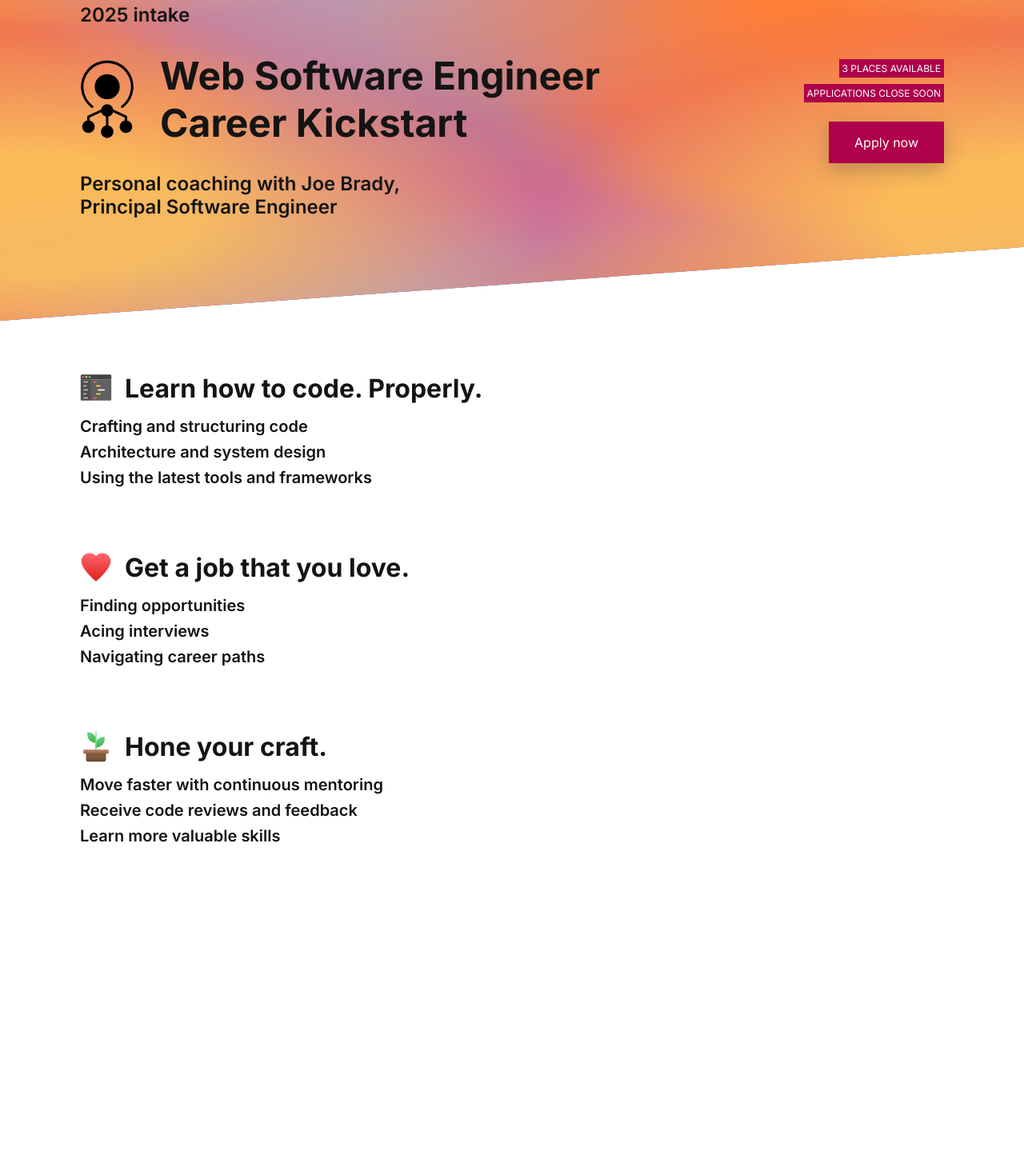
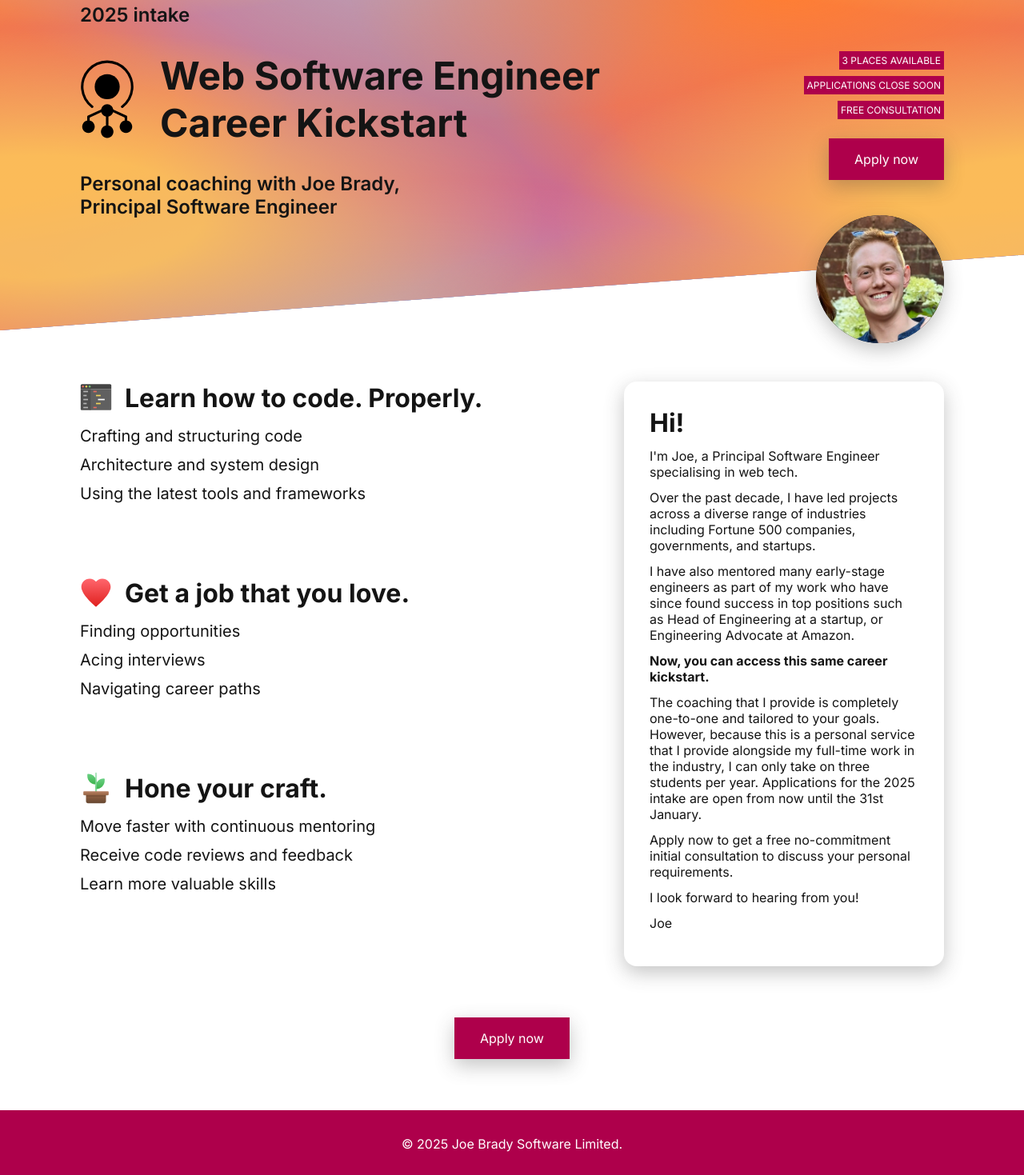
Before and after one commit to Joe-Brady/coaching-site, a Next.js app: page / in a window 1280 px wide. Shown: the part 60-1529 px from the top of the page at 80% size. Before the commit the page ends 1117 px from the top, so only its background shows below. Built offline with nearby package versions, Linux system fonts and the light colour scheme.

Commit message:
Add image

```diff
--- a/src/app/globals.css
+++ b/src/app/globals.css
@@ -29,9 +29,22 @@ a {
   text-decoration: none;
 }
 
-.xl {
+.xxl {
   font-size: 8rem;
 }
+
+.xl {
+  font-size: 6rem;
+}
+
+.l {
+  font-size: 4rem;
+}
+
+.m {
+  font-size: 2.5rem;
+}
+
 
 h1, .h1 {
   font-size: 6rem;
@@ -53,6 +66,14 @@ h4, .h4 {
   font-weight: 600;
 }
 
+p, .p {
+  margin: 1.5rem 0;
+}
+
 small {
   font-size: 1.5rem;
 }
+
+.bold {
+  font-weight: 700;
+}
--- a/src/app/page.module.css
+++ b/src/app/page.module.css
@@ -14,6 +14,7 @@
   grid-gap: 4rem;
   align-items: center;
   margin-bottom: 8rem;
+  position: relative;
 }
 
 .heroTitle {
@@ -27,22 +28,60 @@
   flex-direction: column;
   align-items: flex-start;
   gap: 1rem;
-
-  a {
-    margin-top: 2rem;
-  }
 }
 
+.heroCallToActionContainer a {
+  margin-top: 2rem;
+}
+
+.profileImage {
+  position: absolute;
+  bottom: -2rem;
+  right: 0;
+  background-color: var(--black);
+  border-radius: 50%;
+  width: 20rem;
+  height: 20rem;
+  box-shadow: var(--float-shadow);
+  overflow: hidden;
+  display: flex;
+  justify-content: center;
+  align-items: center;
+}
+
+.profileAndSummaryGrid {
+  display: grid;
+  grid-template-columns: 1fr;
+  grid-gap: 4rem;
+  align-items: flex-start;
+}
+
+.profile {
+  order: 1;
+  max-width: 80rem;
+}
 
 .summaryInfoGrid {
   display: grid;
   grid-auto-flow: row;
   grid-gap: 10rem;
+  order: 2;
+}
+
+.bottomCallToAction {
+  margin-top: 8rem;
+  display: flex;
+  flex-direction: column;
+  align-items: center;
 }
 
 .footer {
+  background-color: var(--magenta);
+  color: var(--white);
+  text-align: center;
+  margin-top: 8rem;
+  padding: 4rem;
 }
-
 
 @media (min-width: 768px) {
   .hero {
@@ -57,3 +96,18 @@
     margin: 0 4rem;
   }
 }
+
+@media (min-width: 1080px) {
+  .profileAndSummaryGrid {
+    grid-template-columns: 1fr 50rem;
+  }
+
+  .profile {
+    order: 2;
+    max-width: unset;
+  }
+
+  .summaryInfoGrid {
+    order: 1;
+  }
+}
--- a/src/app/page.tsx
+++ b/src/app/page.tsx
@@ -5,6 +5,7 @@ import { TagText } from "@/components/TagText/TagText";
 import { ImageAndText } from "@/components/ImageAndText/ImageAndText";
 import { MulticolourSplash } from "@/components/MulticolourSplash/MulticolourSplash";
 import { SummaryInfo } from "@/components/SummaryInfo/SummaryInfo";
+import { Card } from "@/components/Card/Card";
 
 export default function Home() {
   return (
@@ -42,7 +43,18 @@ export default function Home() {
             <div className={styles.heroCallToActionContainer}>
               <TagText>{"3 places available"}</TagText>
               <TagText>{"Applications close soon"}</TagText>
+              <TagText>{"Free consultation"}</TagText>
               <LinkButton href="#">{"Apply now"}</LinkButton>
+            </div>
+
+            <div className={styles.profileImage}>
+              <Image
+                src="/joe-headshot.webp"
+                alt="Photo of Joe"
+                width={160}
+                height={160}
+                priority
+              />
             </div>
           </div>
         </div>
@@ -50,6 +62,43 @@ export default function Home() {
 
       <main className={styles.maxWidthParent}>
         <div className={styles.maxWidthChild}>
+          <div className={styles.profileAndSummaryGrid}>
+            <div className={styles.profile}>
+              <Card>
+                <h2>Hi!</h2>
+                <p>
+                  {
+                    "I'm Joe, a Principal Software Engineer specialising in web tech."
+                  }
+                </p>
+                <p>
+                  {
+                    "Over the past decade, I have led projects across a diverse range of industries including Fortune 500 companies, governments, and startups."
+                  }
+                </p>
+                <p>
+                  {
+                    "I have also mentored many early-stage engineers as part of my work who have since found success in top positions such as Head of Engineering at a startup, or Engineering Advocate at Amazon."
+                  }
+                </p>
+                <p className="bold">
+                  {"Now, you can access this same career kickstart."}
+                </p>
+                <p>
+                  {
+                    "The coaching that I provide is completely one-to-one and tailored to your goals. However, because this is a personal service that I provide alongside my full-time work in the industry, I can only take on three students per year. Applications for the 2025 intake are open from now until the 31st January."
+                  }
+                </p>
+                <p>
+                  {
+                    "Apply now to get a free no-commitment initial consultation to discuss your personal requirements."
+                  }
+                </p>
+                <p>{"I look forward to hearing from you!"}</p>
+                <p>{"Joe"}</p>
+              </Card>
+            </div>
+
             <div className={styles.summaryInfoGrid}>
               <SummaryInfo
                 titleIcon={{
@@ -89,11 +138,16 @@ export default function Home() {
               />
             </div>
           </div>
+        </div>
+
+        <div className={styles.bottomCallToAction}>
+          <LinkButton href="#">{"Apply now"}</LinkButton>
+        </div>
       </main>
 
-      {/* <footer className={styles.footer}>
+      <footer className={styles.footer}>
         © 2025 Joe Brady Software Limited.
-      </footer> */}
+      </footer>
     </div>
   );
 }
--- /dev/null
+++ b/src/components/Card/Card.tsx
@@ -0,0 +1,10 @@
+import { ReactNode } from "react";
+import styles from "./card.module.css";
+
+type Props = {
+  children: ReactNode;
+};
+
+export const Card = ({ children }: Props) => {
+  return <div className={styles.card}>{children}</div>;
+};
--- /dev/null
+++ b/src/components/Card/card.module.css
@@ -0,0 +1,12 @@
+.card {
+  border-radius: 2rem;
+  box-shadow: var(--float-shadow);
+  padding: 2rem;
+}
+
+
+@media (min-width: 768px) {
+  .card {
+    padding: 4rem;
+  }
+}
--- a/src/components/SummaryInfo/SummaryInfo.tsx
+++ b/src/components/SummaryInfo/SummaryInfo.tsx
@@ -26,7 +26,7 @@ export const SummaryInfo = ({ titleIcon, titleText, bodyLines }: Props) => {
         {bodyLines.map((bodyLine, index) => (
           <p
             key={`summaryInfoBodyLine-${index}`}
-            className={`h4 ${styles.bodyLine}`}
+            className={`m ${styles.bodyLine}`}
           >
             {bodyLine}
           </p>
```
Also changed, not shown: public/joe-headshot.webp (added). Lines whose indentation alone changed are shown as unchanged.
